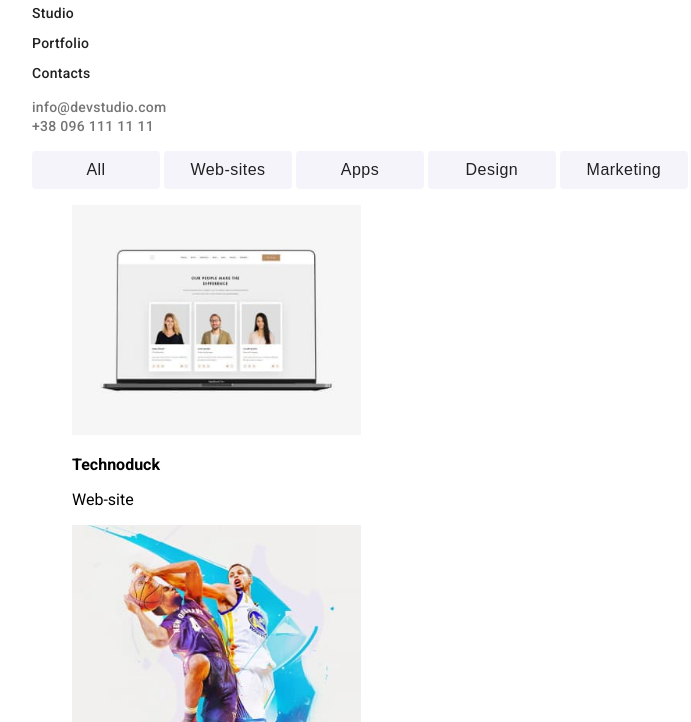
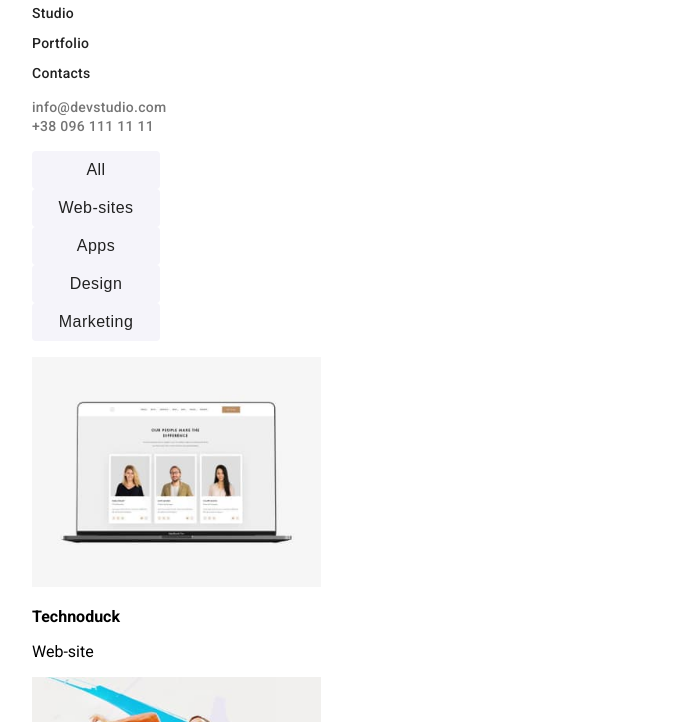
Before and after one commit to Bazky/goit-amrkup-hw-02, a plain HTML site: page portfolio.html in a window 1280 px wide. Shown: the part 78-800 px from the top of the page, without its empty margins (16-707 px from the left). Drawn offline with Linux system fonts and the light colour scheme.

Commit message:
homework

```diff
--- a/portfolio.html
+++ b/portfolio.html
@@ -55,16 +55,15 @@
     </header>
     <div>
       <ul>
-        <button class="buttons-panel" type="button"><li>All</li></button>
-        <button class="buttons-panel" type="button"><li>Web-sites</li></button>
-        <button class="buttons-panel" type="button"><li>Apps</li></button>
-        <button class="buttons-panel" type="button"><li>Design</li></button>
-        <button class="buttons-panel" type="button"><li>Marketing</li></button>
+        <li><button class="buttons-panel" type="button">All</button></li>
+        <li><button class="buttons-panel" type="button">Web-sites</button></li>
+        <li><button class="buttons-panel" type="button">Apps</button></li>
+        <li><button class="buttons-panel" type="button">Design</button></li>
+        <li><button class="buttons-panel" type="button">Marketing</button></li>
       </ul>
     </div>
     <section>
       <ul>
-        <figure>
         <li>
           <img
             src="./images/tehnoduck.jpg"
@@ -74,8 +73,7 @@
           <p><strong>Technoduck</strong></p>
           <p>Web-site</p>
         </li>
-        </figure>
-        <figure>
+
         <li>
           <img
             src="./images/poster.jpg"
@@ -85,8 +83,7 @@
           <p><strong>Poster New Orlean vs Golden Star</strong></p>
           <p>Design</p>
         </li>
-        </figure>
-        <figure>
+
         <li>
           <img
             src="./images/seafood.jpg"
@@ -96,8 +93,7 @@
           <p><strong>SeaFood Restaurant</strong></p>
           <p>Apps</p>
         </li>
-        </figure>
-        <figure>
+
         <li>
           <img
             src="./images/projectprime.jpg"
@@ -108,8 +104,7 @@
           <p><strong>Project Prime</strong></p>
           <p>Marketing</p>
         </li>
-        </figure>
-        <figure>
+
         <li>
           <img
             src="./images/projectboxes.jpg"
@@ -119,8 +114,7 @@
           <p><strong>Project Boxes</strong></p>
           <p>Apps</p>
         </li>
-        </figure>
-        <figure>
+
         <li>
           <img
             src="./images/inspiration.jpg"
@@ -130,8 +124,7 @@
           <p><strong>Inspiration has no Borders</strong></p>
           <p>Web-site</p>
         </li>
-        </figure>
-        <figure>
+
         <li>
           <img
             src="./images/limited.jpg"
@@ -141,8 +134,7 @@
           <p><strong>Limited Edition</strong></p>
           <p>Design</p>
         </li>
-        </figure>
-        <figure>
+
         <li>
           <img
             src="./images/projectlab.jpg"
@@ -153,8 +145,7 @@
           <p><strong>Project LAB</strong></p>
           <p>Marketing</p>
         </li>
-        </figure>
-        <figure>
+
         <li>
           <img
             src="./images/growing.jpg"
@@ -164,7 +155,6 @@
           <p><strong>Growing Business</strong></p>
           <p>Apps</p>
         </li>
-        </figure>
       </ul>
     </section>
 
```
Lines whose indentation alone changed are shown as unchanged.
